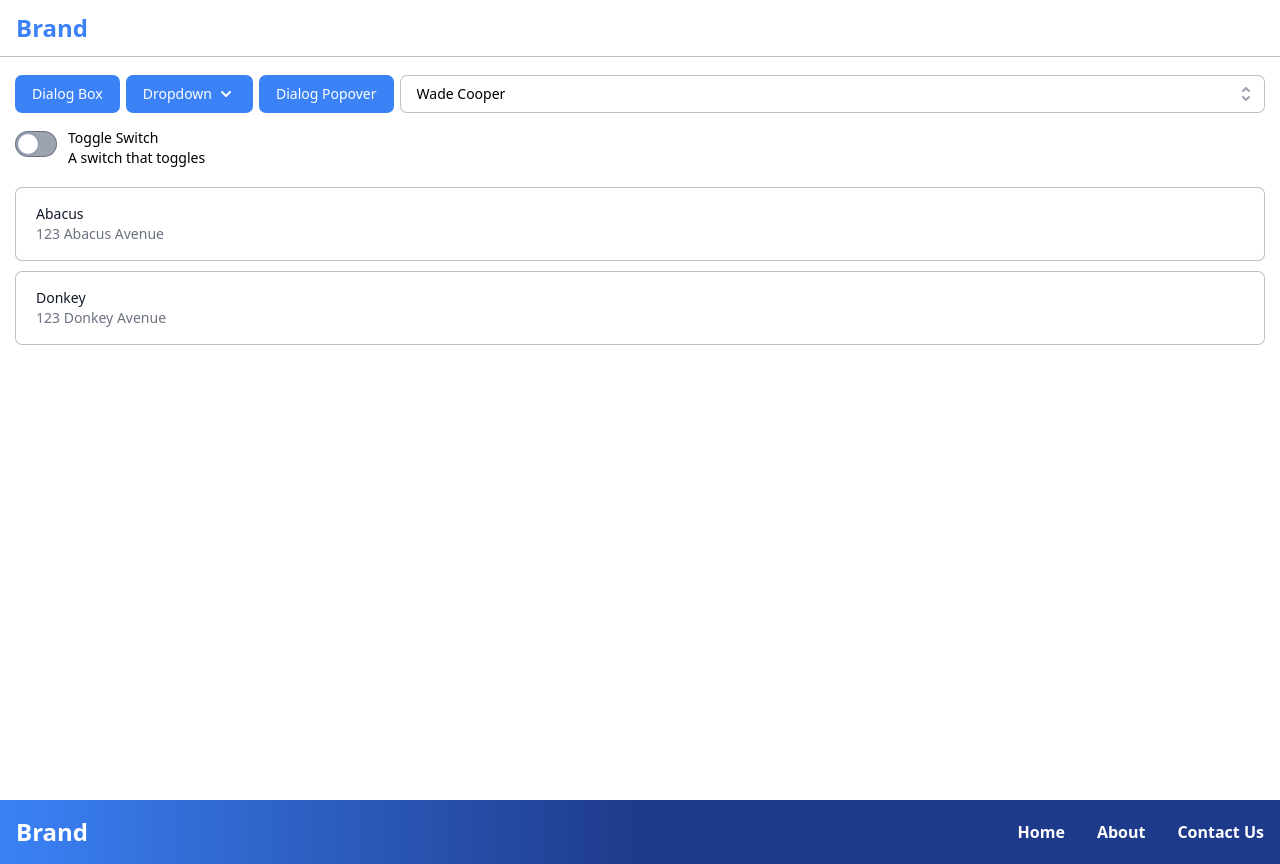
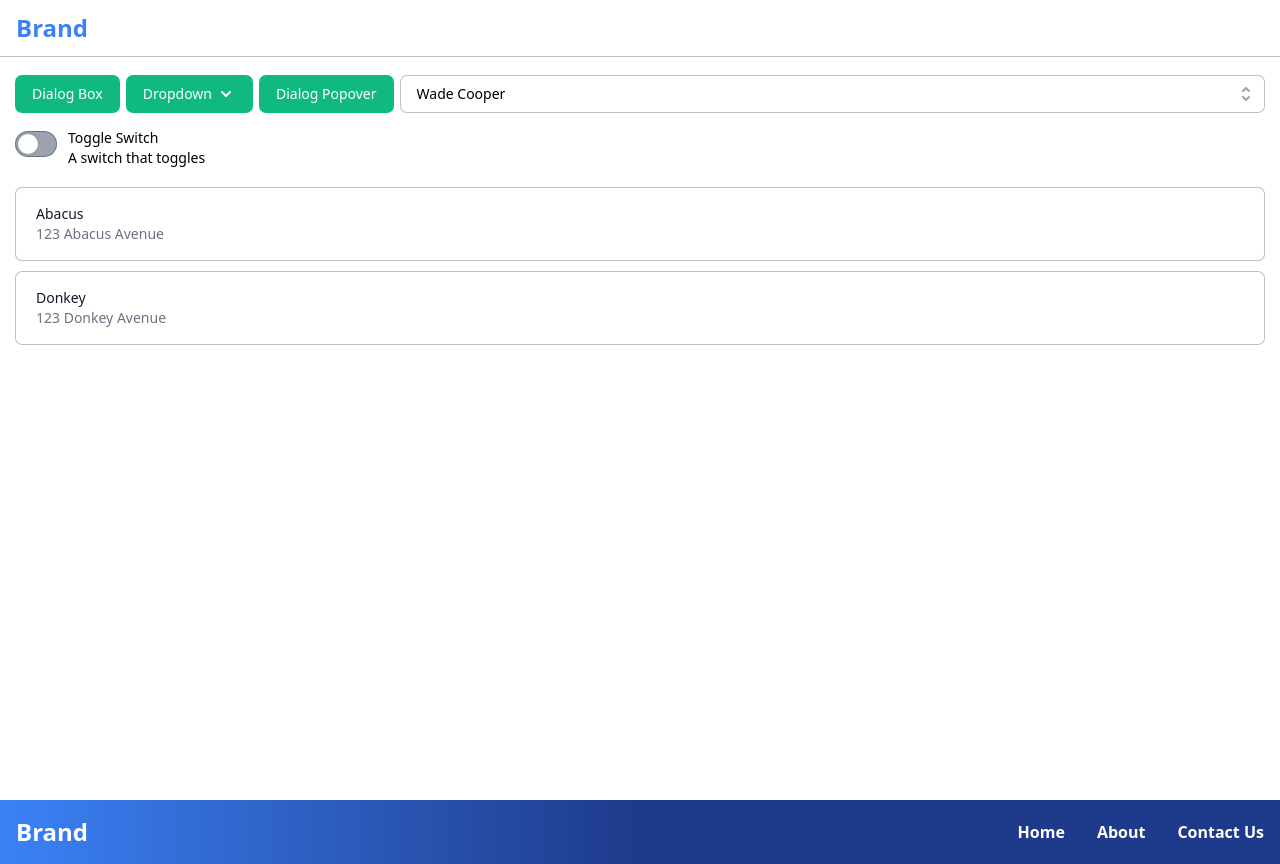
Before and after one commit to ilyamotamedi/nextjs-pwa-starter, a Next.js app: page / in a window 1280 px wide. Built offline with nearby package versions, Linux system fonts and the light colour scheme.

Commit message:
styling cleanup

```diff
--- a/components/Layout.tsx
+++ b/components/Layout.tsx
@@ -10,7 +10,7 @@ const Layout = ({ children, ...props }) => {
     <>
       <Header color={props.color} />
       <main className={mainClassNames}>{children}</main>
-      <Footer />
+      <Footer color={props.color} />
     </>
   )
 }
--- a/components/common/Button.tsx
+++ b/components/common/Button.tsx
@@ -8,7 +8,7 @@ const Button = ({ children, ...props }) => {
     backgroundHoverClass = props.inverted
       ? `hover:bg-${baseColor}-500`
       : `hover:bg-${baseColor}-600`,
-    focusClasses = `focus:outline-none focus-visible:ring focus-visible:ring-${baseColor}-500 focus-visible:ring-opacity-50`,
+    focusClasses = `focus:outline-none focus:ring focus:ring-offset-${baseColor}-500 focus:ring-opacity-50`,
     activeClasses = props.inverted
       ? `active:border active:border-${baseColor}-500`
       : `active:bg-${baseColor}-600`,
--- a/components/common/DialogBox.tsx
+++ b/components/common/DialogBox.tsx
@@ -4,7 +4,8 @@ import { QuestionMarkCircleIcon } from "@heroicons/react/solid"
 import Button from "./Button"
 
 const DialogBox = ({ ...props }) => {
-  let [isOpen, setIsOpen] = useState(false)
+  let [isOpen, setIsOpen] = useState(false),
+    baseColor = props.color || "blue"
 
   return (
     <div {...props}>
@@ -39,6 +40,7 @@ const DialogBox = ({ ...props }) => {
 
               <div className="flex flex-row-reverse gap-2 items-center p-4">
                 <Button
+                  color={baseColor}
                   onClick={() => {
                     setIsOpen(false)
                     props.confirmFunction()
@@ -46,7 +48,11 @@ const DialogBox = ({ ...props }) => {
                 >
                   {props.confirmButtonText || "Go Ahead"}
                 </Button>
-                <Button inverted onClick={() => setIsOpen(false)}>
+                <Button
+                  inverted
+                  color={baseColor}
+                  onClick={() => setIsOpen(false)}
+                >
                   {props.cancelButtonText || "Cancel"}
                 </Button>
               </div>
--- a/components/common/DialogPopover.tsx
+++ b/components/common/DialogPopover.tsx
@@ -26,10 +26,10 @@ export default function DialogPopover({
   ...props
 }) {
   return (
-    <Popover className="relative">
+    <Popover className="relative focus:outline-none" tabIndex={-1}>
       {({ open }) => (
         <>
-          <Popover.Button className="rounded-md">
+          <Popover.Button className="rounded-md" tabIndex={-1}>
             {triggerElement}
           </Popover.Button>
           <Transition
--- a/components/common/Select.tsx
+++ b/components/common/Select.tsx
@@ -10,7 +10,7 @@ export default function Select({ options, ...props }) {
     <Listbox value={selected} onChange={setSelected}>
       <div className="relative z-20 min-w-max flex-grow">
         <Listbox.Button
-          className={`relative min-w-full max-w-full py-2 pl-4 pr-10 text-left bg-white rounded-md cursor-default focus:outline-none focus-visible:ring focus-visible:ring-opacity-50 focus-visible:ring-${baseColor}-500 ring-1 ring-black ring-opacity-25 text-sm font-medium`}
+          className={`relative min-w-full max-w-full py-2 pl-4 pr-10 text-left bg-white rounded-md cursor-default focus:outline-none focus:ring focus:ring-${baseColor}-500 focus:ring-opacity-50 ring-1 ring-black ring-opacity-25 text-sm font-medium`}
         >
           <span className="block truncate">{selected.name}</span>
           <span className="absolute inset-y-0 right-0 flex items-center pr-2 pointer-events-none">
--- a/components/common/ToggleSwitch.tsx
+++ b/components/common/ToggleSwitch.tsx
@@ -16,7 +16,8 @@ export default function ToggleSwitch({ ...props }) {
               ? `bg-${baseColor}-500 ring-${baseColor}-500`
               : `bg-gray-400 ring-gray-500`
           }
-        relative inline-flex flex-shrink-0 mt-1 h-6 w-10 ring-1 border-2 border-transparent rounded-full cursor-pointer transition-colors ease-in-out duration-200`}
+        relative inline-flex flex-shrink-0 mt-1 h-6 w-10 ring-1 border-2 border-transparent rounded-full cursor-pointer transition-colors ease-in-out duration-200
+        focus:outline-none focus:ring focus:ring-${baseColor}-500 focus:ring-opacity-50`}
         >
           <span className="sr-only">Use setting</span>
           <span
--- a/pages/index.tsx
+++ b/pages/index.tsx
@@ -8,17 +8,25 @@ import Radios from "../components/common/Radios"
 import DialogPopover from "../components/common/DialogPopover"
 
 export default function Home() {
+  const themeColor = "green"
+
   return (
     <div className="container mx-auto mt-3">
       <div className="flex flex-wrap items-center gap-2">
         <DialogBox
-          triggerElement={<Button role="button">Dialog Box</Button>}
-          content={<DialogBoxContent />}
+          triggerElement={
+            <Button role="button" color={themeColor}>
+              Dialog Box
+            </Button>
+          }
+          color={themeColor}
+          content={<DialogBoxContent color={themeColor} />}
           confirmFunction={() => window.alert("confirmed.")}
         />
         <div className="inline-block">
           <DropdownMenu
             buttonLabel="Dropdown"
+            color={themeColor}
             items={[
               { title: "Delete", href: "/" },
               { title: "Plant", href: "/poo" },
@@ -27,10 +35,16 @@ export default function Home() {
           />
         </div>
         <DialogPopover
-          triggerElement={<Button role="button">Dialog Popover</Button>}
-          panelContent={<AccordionElement />}
+          triggerElement={
+            <Button role="button" color={themeColor}>
+              Dialog Popover
+            </Button>
+          }
+          panelContent={<AccordionElement color={themeColor} />}
+          color={themeColor}
         />
         <Select
+          color={themeColor}
           options={[
             { name: "Wade Cooper" },
             { name: "Arlene Mccoy" },
@@ -45,11 +59,13 @@ export default function Home() {
         <ToggleSwitch
           label="Toggle Switch"
           description="A switch that toggles"
+          color={themeColor}
         />
       </div>
       <div className="flex items-stretch gap-3">
         <Radios
           className="min-w-max flex-grow"
+          color={themeColor}
           optionList={[
             {
               value: "abacus",
@@ -68,23 +84,23 @@ export default function Home() {
   )
 }
 
-const DialogBoxContent = () => {
+const DialogBoxContent = ({ color }) => {
   return (
     <>
       <p>
         Are you sure you would like to do this? Here are some reasons why you
         probably shouldn&apos;t:
       </p>
-      <AccordionElement />
+      <AccordionElement color={color} />
     </>
   )
 }
 
-const AccordionElement = () => {
+const AccordionElement = ({ color }) => {
   return (
     <Accordion
       className="w-full"
-      color="yellow"
+      color={color}
       items={[
         {
           title: "First Accordion Item",
--- a/styles/globals.css
+++ b/styles/globals.css
@@ -2,15 +2,8 @@
 @tailwind components;
 @tailwind utilities;
 
-* {
-  /* @apply transition-all duration-300 ease-in-out; */
-}
-
-a:focus,
-button:focus,
-input:focus,
-select:focus {
-  @apply outline-none ring ring-blue-500 ring-opacity-50;
+*:focus {
+  @apply outline-none;
 }
 
 html,
```
